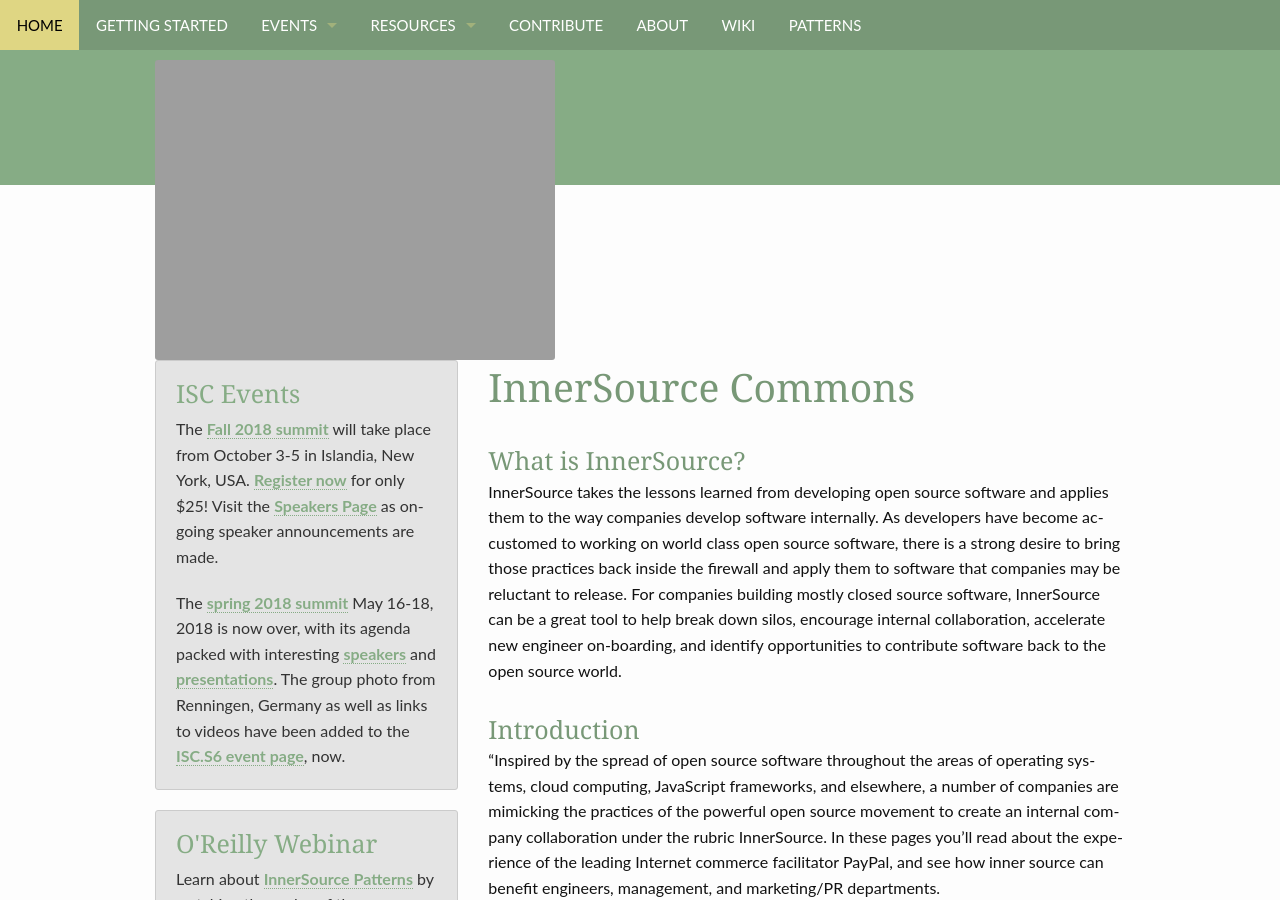
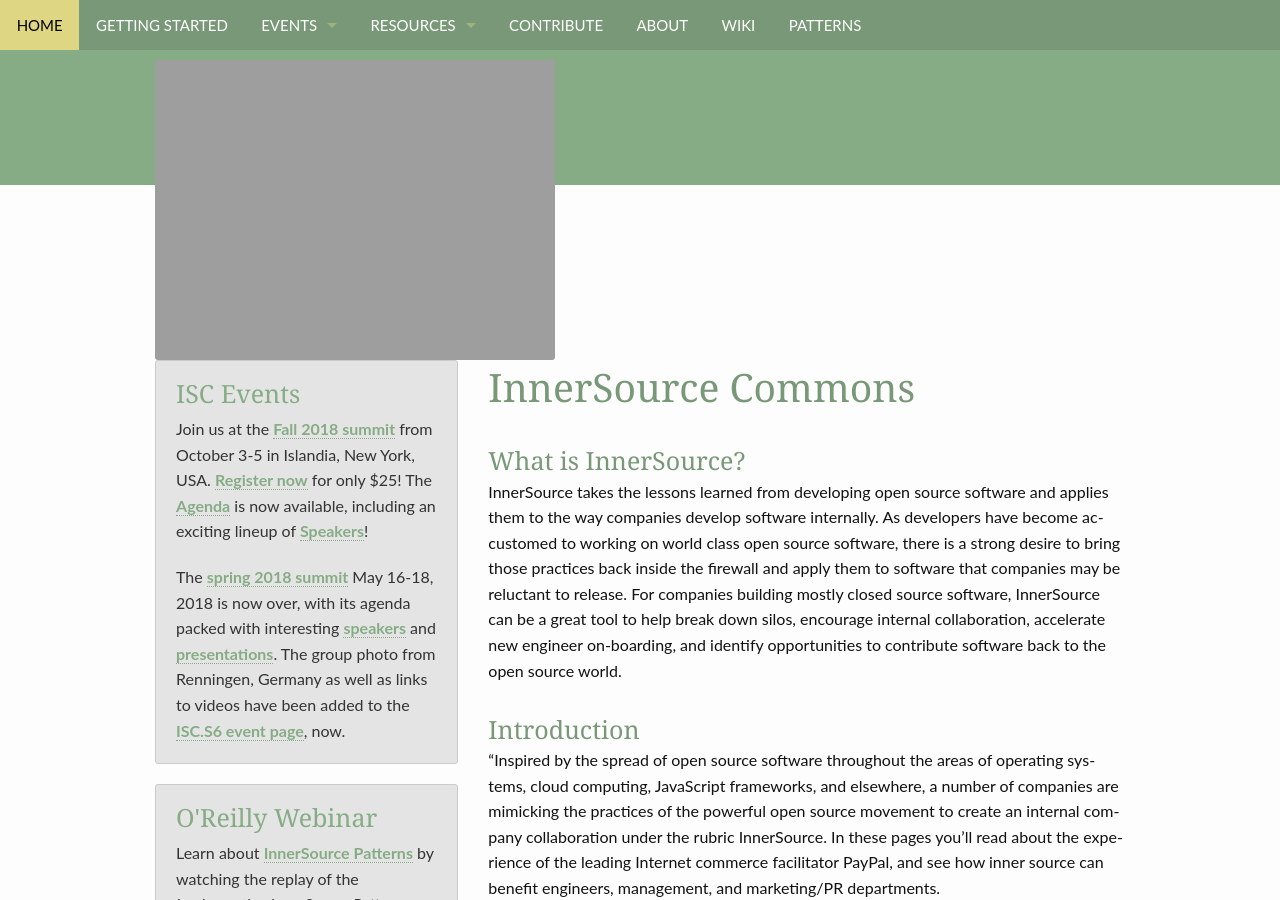
Before and after one commit to paypal/InnerSourceCommons, a Jekyll site: the page built from pages/pages-root-folder/index.md, in a window 1280 px wide and 900 px high. Built offline with Jekyll 4.4.1, drawn with Linux system fonts in a browser that asks for light colours.

Commit message:
added agenda link
for ISC S7

```diff
--- a/_includes/_sidebar.html
+++ b/_includes/_sidebar.html
@@ -2,8 +2,7 @@
 	<div class="panel radius">
 		<h3><a href="/InnerSourceCommons/events/">ISC Events</a></h3>
 		<p>
-        The <a href="/InnerSourceCommons/events/isc-fall-2018/">Fall 2018 summit</a> will take place from October 3-5 in Islandia, New York, USA. <a href="https://www.brownpapertickets.com/event/3444630">Register now</a> for only $25! Visit the <a href="http://paypal.github.io/InnerSourceCommons/events/isc-fall-2018-speakers" alt="Our speakers"> Speakers Page</a> as ongoing speaker announcements are made.</p>
-    </p>
+        Join us at the <a href="/InnerSourceCommons/events/isc-fall-2018/">Fall 2018 summit</a> from October 3-5 in Islandia, New York, USA. <a href="https://www.brownpapertickets.com/event/3444630">Register now</a> for only $25! The <a href="http://paypal.github.io/InnerSourceCommons/events/isc-fall-2018-agenda" alt="Agenda">Agenda</a> is now available, including an exciting lineup of <a href="http://paypal.github.io/InnerSourceCommons/events/isc-fall-2018-speakers" alt="Speakers"> Speakers</a>!</p>
     <p>
         The <a href="/InnerSourceCommons/events/isc-spring-2018/">spring 2018 summit</a> May 16-18, 2018 is now over, with its agenda packed with interesting <a href="http://paypal.github.io/InnerSourceCommons/events/isc-spring-2018-speakers" alt="Our speakers">speakers</a> and <a href="http://paypal.github.io/InnerSourceCommons/events/isc-spring-2018-agenda" alt="Our presentations">presentations</a>. The group photo from Renningen, Germany as well as links to videos have been added to the <a href="/InnerSourceCommons/events/isc-spring-2018/">ISC.S6 event page</a>, now.</p>
 
```
